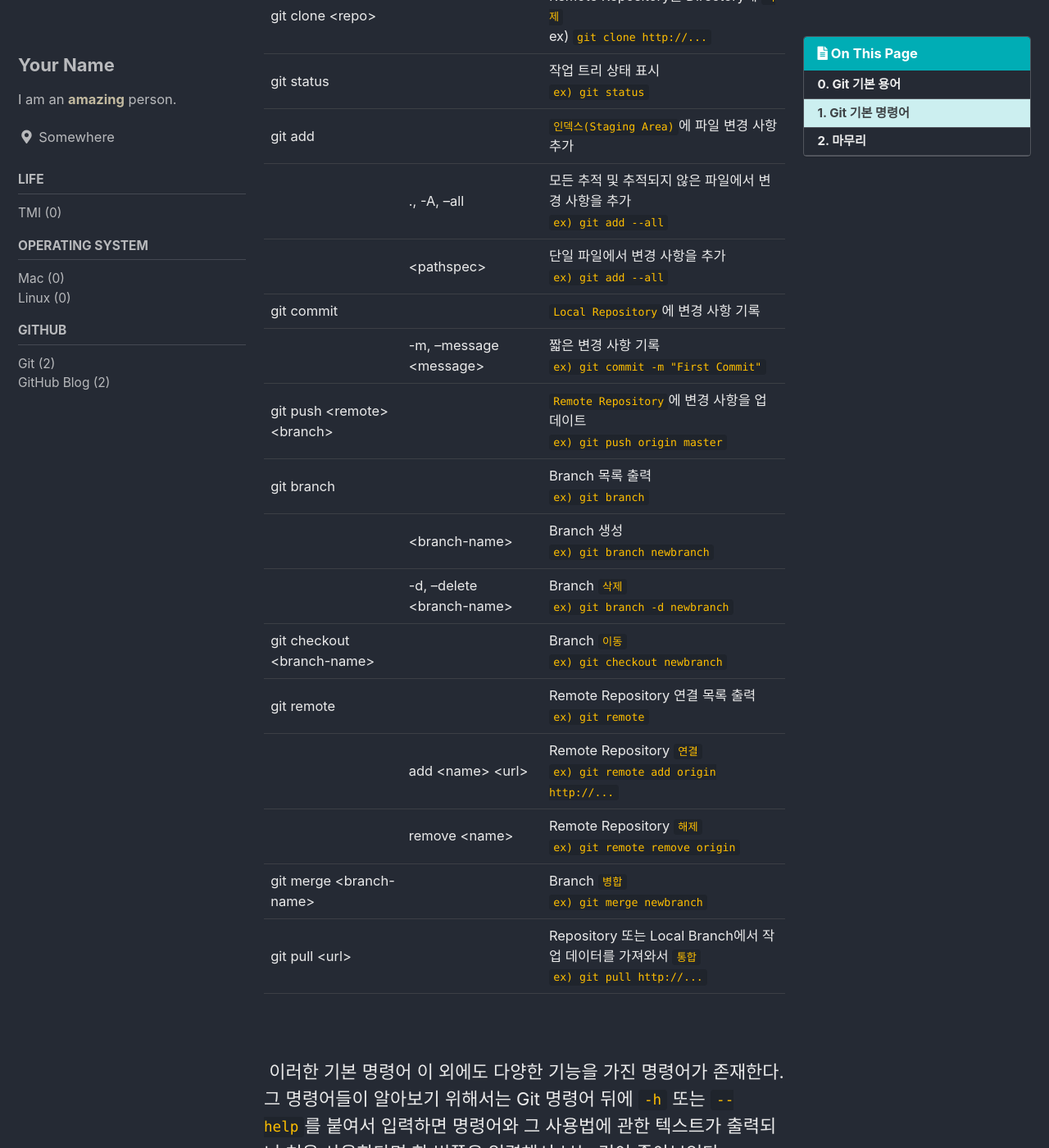
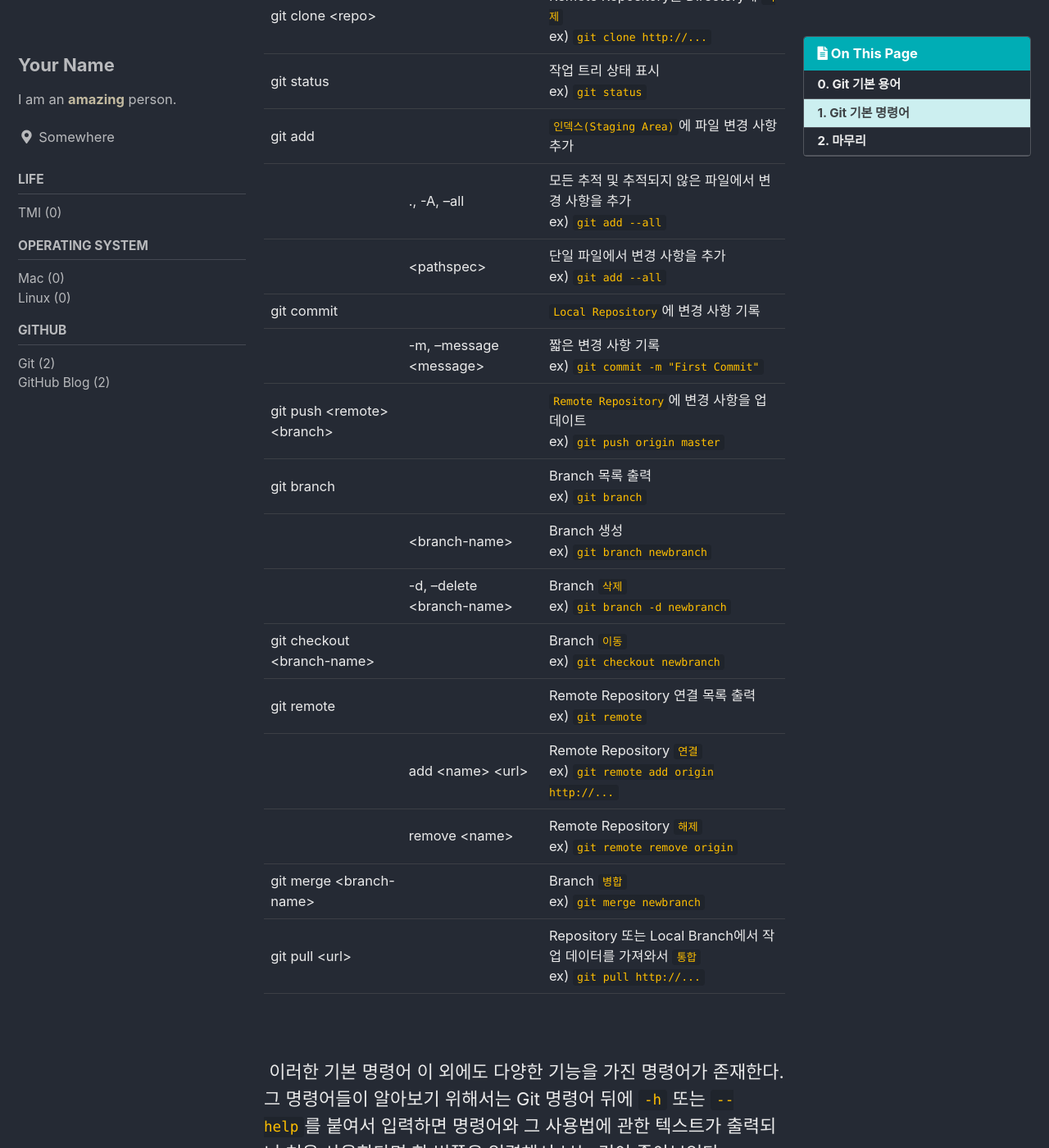
Before and after one commit to nuclearmonkey21/nuclearmonkey21.github.io, a Jekyll site: the page built from _posts/github/git/2023-03-26-git1-command.md, in a window 1280 px wide and 1400 px high, scrolled down 1482 px. Shown: the whole window at 82% size. Built offline with Jekyll 4.4.1, drawn with Linux system fonts in a browser that asks for light colours; cached includes are drawn as plain includes; some of the changed text lies outside the part shown.

```diff
--- a/_posts/github/git/2023-03-26-git1-command.md
+++ b/_posts/github/git/2023-03-26-git1-command.md
@@ -38,24 +38,24 @@ last_modified_at: 2023-03-26
 
 | 명령어 | 옵션 | 설명 `ex) ...` |
 |---|---|---|
-| git init || Local Repository `생성` 및 기존 Local Repository `초기화` <br> `ex) git init` |
+| git init || Local Repository `생성` 및 기존 Local Repository `초기화` <br> ex) `git init` |
 | git clone \<repo\> || Remote Repository를 Directory에 `복제` <br> ex) `git clone http://...` |
-| git status || 작업 트리 상태 표시 <br> `ex) git status` |
+| git status || 작업 트리 상태 표시 <br> ex) `git status` |
 | git add || `인덱스(Staging Area)`에 파일 변경 사항 추가 |
-|| ., -A, --all | 모든 추적 및 추적되지 않은 파일에서 변경 사항을 추가 <br> `ex) git add --all` |
-|| \<pathspec\> | 단일 파일에서 변경 사항을 추가 <br> `ex) git add --all`  |
+|| ., -A, --all | 모든 추적 및 추적되지 않은 파일에서 변경 사항을 추가 <br> ex) `git add --all` |
+|| \<pathspec\> | 단일 파일에서 변경 사항을 추가 <br> ex) `git add --all`  |
 | git commit || `Local Repository`에 변경 사항 기록 |
-|| -m, --message \<message\> | 짧은 변경 사항 기록 <br> `ex) git commit -m "First Commit"` |
-| git push \<remote\> \<branch\> || `Remote Repository`에 변경 사항을 업데이트 <br> `ex) git push origin master` |
-| git branch || Branch  목록 출력 <br> `ex) git branch` |
-|| \<branch-name\> | Branch 생성 <br> `ex) git branch newbranch` |
-|| -d, --delete \<branch-name\> | Branch `삭제` <br> `ex) git branch -d newbranch` |
-| git checkout \<branch-name\> || Branch `이동` <br> `ex) git checkout newbranch` |
-| git remote || Remote Repository 연결 목록 출력 <br> `ex) git remote` |
-|| add \<name\> \<url\> | Remote Repository `연결` <br> `ex) git remote add origin http://...` |
-|| remove \<name\> | Remote Repository `해제` <br> `ex) git remote remove origin` |
-| git merge \<branch-name\> || Branch `병합` <br> `ex) git merge newbranch` |
-| git pull \<url\> || Repository 또는 Local Branch에서 작업 데이터를 가져와서 `통합` <br> `ex) git pull http://...` |
+|| -m, --message \<message\> | 짧은 변경 사항 기록 <br> ex) `git commit -m "First Commit"` |
+| git push \<remote\> \<branch\> || `Remote Repository`에 변경 사항을 업데이트 <br> ex) `git push origin master` |
+| git branch || Branch  목록 출력 <br> ex) `git branch` |
+|| \<branch-name\> | Branch 생성 <br> ex) `git branch newbranch` |
+|| -d, --delete \<branch-name\> | Branch `삭제` <br> ex) `git branch -d newbranch` |
+| git checkout \<branch-name\> || Branch `이동` <br> ex) `git checkout newbranch` |
+| git remote || Remote Repository 연결 목록 출력 <br> ex) `git remote` |
+|| add \<name\> \<url\> | Remote Repository `연결` <br> ex) `git remote add origin http://...` |
+|| remove \<name\> | Remote Repository `해제` <br> ex) `git remote remove origin` |
+| git merge \<branch-name\> || Branch `병합` <br> ex) `git merge newbranch` |
+| git pull \<url\> || Repository 또는 Local Branch에서 작업 데이터를 가져와서 `통합` <br> ex) `git pull http://...` |
 
 <br>
 
```
